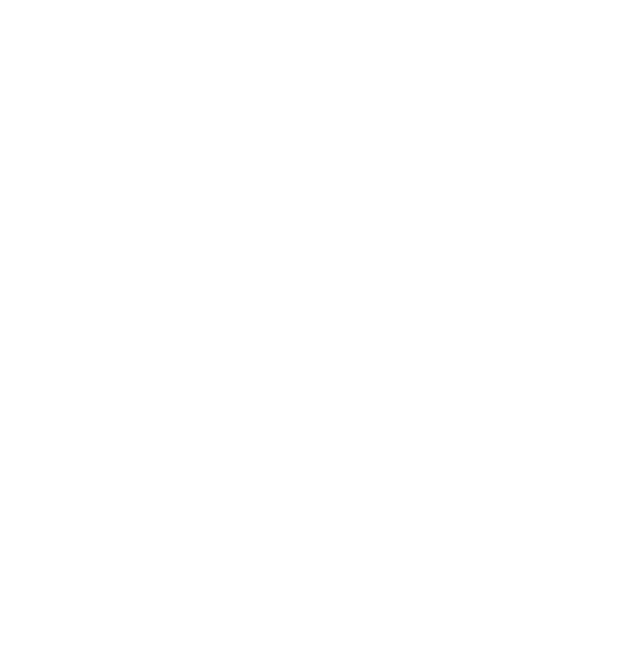
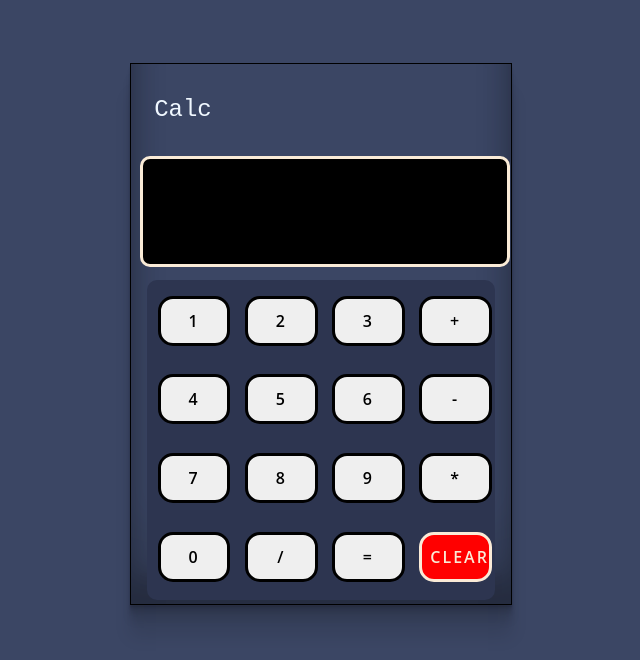
Before and after one commit to dineshborude/Calculator, a plain HTML site: page index.html in a window 1280 px wide. Shown: the whole page, without its empty margins (319-959 px from the left). Drawn offline with Linux system fonts and the light colour scheme.

Commit message:
style done

```diff
--- a/index.html
+++ b/index.html
@@ -1,16 +1,116 @@
 <!DOCTYPE html>
 <html lang="en">
-<head>
-    <meta charset="UTF-8">
-    <meta http-equiv="X-UA-Compatible" content="IE=edge">
-    <meta name="viewport" content="width=device-width, initial-scale=1.0">
-    <title>Clay Calculator</title>
-    <link rel="stylesheet" href="style/style.css">
-</head>
-<body>
+  <head>
+    <meta charset="UTF-8" />
+    <meta http-equiv="X-UA-Compatible" content="IE=edge" />
+    <meta name="viewport" content="width=device-width, initial-scale=1.0" />
+    <title>Calculator</title>
+    <link rel="stylesheet" href="style/style.css" />
+  </head>
+  <body>
     <div class="container">
+      <form name="forms">
+        <p>Calc</p>
+        <!-- <div class="screenDiv"> -->
+        <input id="screen" type="text" name="answer" value="" />
+        <!-- </div> -->
 
+        <br />
+        <br />
+        <div class="numbersDiv">
+          <input
+            type="button"
+            value=" 1 "
+            onclick="forms.answer.value += '1' "
+          />
+          <input
+            type="button"
+            value=" 2 "
+            onclick="forms.answer.value += '2' "
+          />
+          <input
+            type="button"
+            value=" 3 "
+            onclick="forms.answer.value += '3' "
+          />
+          <input
+            type="button"
+            value=" + "
+            onclick="forms.answer.value += '+' "
+          />
+          <br />
+          <br />
+          <input
+            type="button"
+            value=" 4 "
+            onclick="forms.answer.value += '4' "
+          />
+          <input
+            type="button"
+            value=" 5 "
+            onclick="forms.answer.value += '5' "
+          />
+          <input
+            type="button"
+            value=" 6 "
+            onclick="forms.answer.value += '6' "
+          />
+          <input
+            type="button"
+            value=" - "
+            onclick="forms.answer.value += '-' "
+          />
+          <br />
+          <br />
+          <input
+            type="button"
+            value=" 7 "
+            onclick="forms.answer.value += '7' "
+          />
+          <input
+            type="button"
+            value=" 8 "
+            onclick="forms.answer.value += '8' "
+          />
+          <input
+            type="button"
+            value=" 9 "
+            onclick="forms.answer.value += '9' "
+          />
+          <input
+            type="button"
+            value=" * "
+            onclick="forms.answer.value += '*' "
+          />
+          <br />
+          <br />
+
+          <input
+            type="button"
+            value=" 0 "
+            onclick="forms.answer.value += '0' "
+          />
+
+          <input
+            type="button"
+            value=" / "
+            onclick="forms.answer.value += '/' "
+          />
+          <input
+            type="button"
+            value=" = "
+            onclick="forms.answer.value = eval(forms.answer.value) "
+          />
+
+          <input
+            id="clear"
+            type="button"
+            value="Clear"
+            onclick="forms.answer.value = '' "
+          />
+        </div>
+      </form>
     </div>
-</body>
+  </body>
 </html>
 <script src="script/script.js"></script>
--- a/style/style.css
+++ b/style/style.css
@@ -0,0 +1,87 @@
+body {
+  background-color: rgb(59, 70, 100);
+
+  font-family: monospace;
+}
+.container {
+  border: 1px solid;
+  box-shadow: rgb(204, 219, 232) 3px 3px 6px 0px inset,
+    rgba(255, 255, 255, 0.5) -3px -3px 6px 1px inset;
+  box-shadow: rgba(0, 0, 0, 0.17) 0px -23px 25px 0px inset,
+    rgba(0, 0, 0, 0.15) 0px -36px 30px 0px inset,
+    rgba(0, 0, 0, 0.1) 0px -79px 40px 0px inset, rgba(0, 0, 0, 0.06) 0px 2px 1px,
+    rgba(0, 0, 0, 0.09) 0px 4px 2px, rgba(0, 0, 0, 0.09) 0px 8px 4px,
+    rgba(0, 0, 0, 0.09) 0px 16px 8px, rgba(0, 0, 0, 0.09) 0px 32px 16px;
+  height: 540px;
+  width: 30%;
+  margin: auto;
+  margin-top: 5%;
+}
+p {
+  color: aliceblue;
+  margin-left: 6%;
+  padding-top: 2%;
+  font-size: 24px;
+}
+input {
+  width: 21%;
+  height: 50px;
+  margin: 1%;
+  margin-top: 3%;
+  border: none;
+  border-radius: 15px;
+  font-size: 26px;
+  color: gray;
+  font-weight: 600;
+  font-family: "Open Sans", sans-serif;
+  font-size: 16px;
+  letter-spacing: 2px;
+  text-decoration: none;
+  text-transform: uppercase;
+  color: #000;
+  cursor: pointer;
+
+  padding: 0.25em 0.5em;
+  box-shadow: 1px 1px 0px 0px, 2px 2px 0px 0px, 3px 3px 0px 0px, 4px 4px 0px 0px,
+    5px 5px 0px 0px;
+  position: relative;
+  user-select: none;
+  -webkit-user-select: none;
+  touch-action: manipulation;
+  box-shadow: 0px 0px 0px 0px;
+  top: 5px;
+  left: 5px;
+  border: 3px solid;
+}
+
+#screen {
+  width: 88%;
+  height: 90px;
+  /* padding: auto; */
+  margin: 1%;
+  /* margin-left: 5%; */
+  font-size: 30px;
+  border-radius: 10px;
+  background-color: black;
+  color: antiquewhite;
+  text-align: right;
+  @media (min-width: 768px) {
+    .button-54 {
+      padding: 0.25em 0.75em;
+    }
+  }
+}
+
+.numbersDiv {
+  background-color: rgb(45, 53, 80);
+  width: 91%;
+  border-radius: 10px;
+  height: 320px;
+  padding-left: 2px;
+  margin: auto;
+}
+
+#clear {
+  background-color: red;
+  color: antiquewhite;
+}
```
